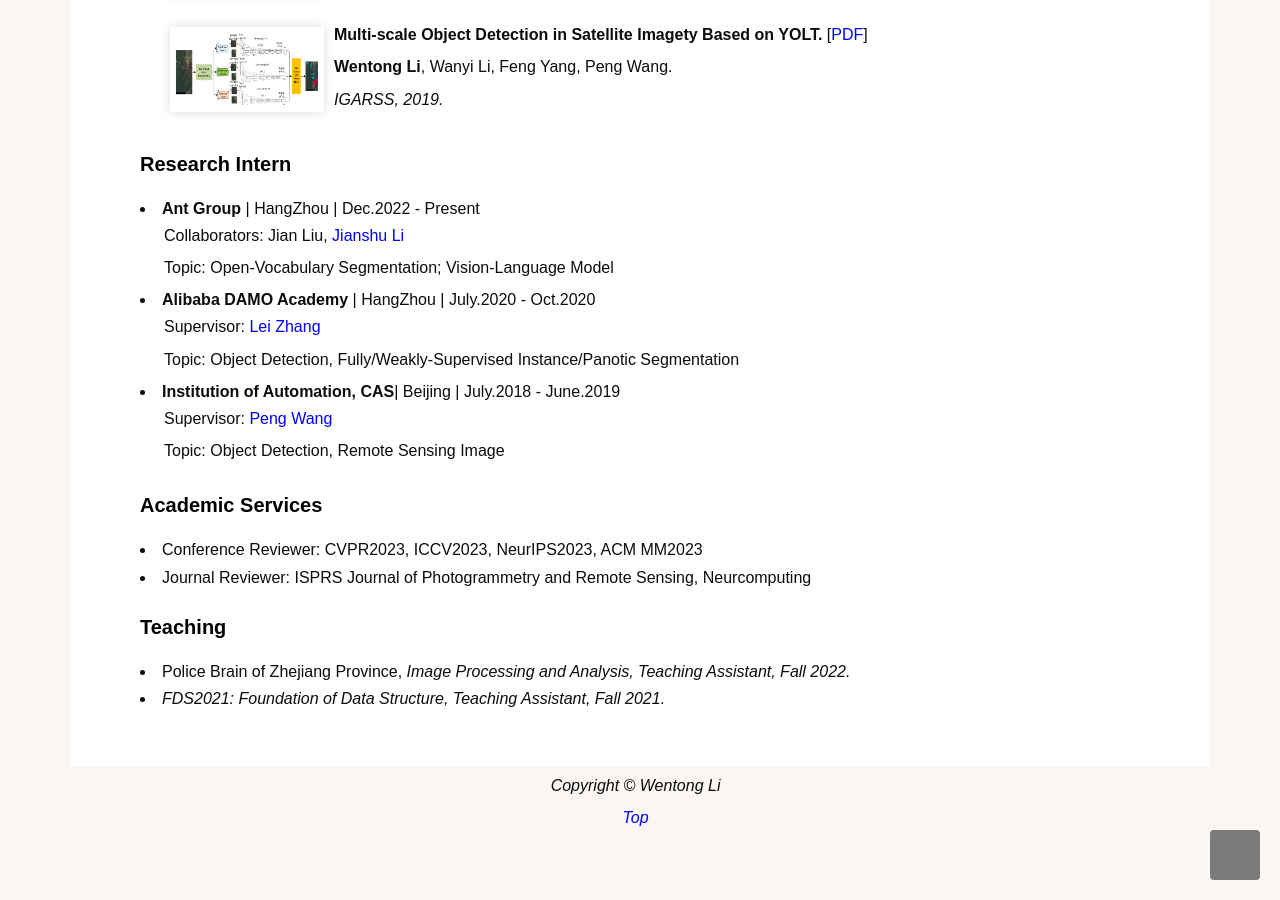
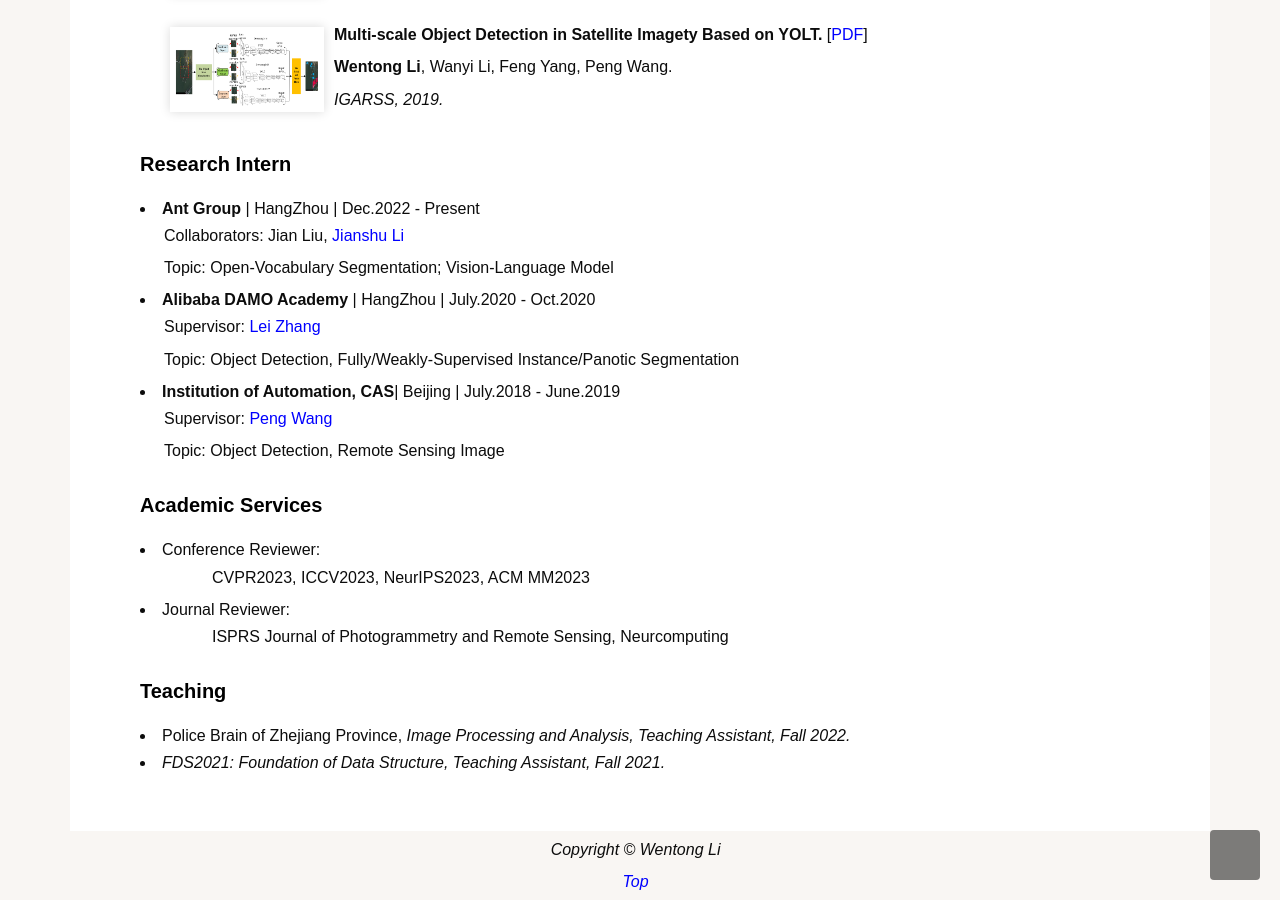
Before and after one commit to cslwt/cslwt.github.io, a Jekyll site: the page index.html, which Jekyll copies as it is, in a window 1280 px wide and 900 px high, scrolled down 1453 px. Built offline with Jekyll 4.4.1, drawn with Linux system fonts in a browser that asks for light colours; some web fonts are replaced.

Commit message:
Update index.html

```diff
--- a/index.html
+++ b/index.html
@@ -281,11 +281,16 @@
 
 				<h3> Academic Services </h3>
     				<li style="font-size:16px">
-          				Conference Reviewer: CVPR2023,  ICCV2023, NeurIPS2023, ACM MM2023
+          				Conference Reviewer:
+					<p>
+					&emsp;&ensp;&emsp;&ensp;&emsp;&ensp;CVPR2023,  ICCV2023, NeurIPS2023, ACM MM2023
+					<p>
     				</li>
     				<li style="font-size:16px">
          			Journal Reviewer:
-         				ISPRS Journal of Photogrammetry and Remote Sensing,  Neurcomputing
+					<p>
+         				&emsp;&ensp;&emsp;&ensp;&emsp;&ensp;ISPRS Journal of Photogrammetry and Remote Sensing,  Neurcomputing
+				        <p>
     				</li>
 
 				<h3> Teaching </h3>
```
